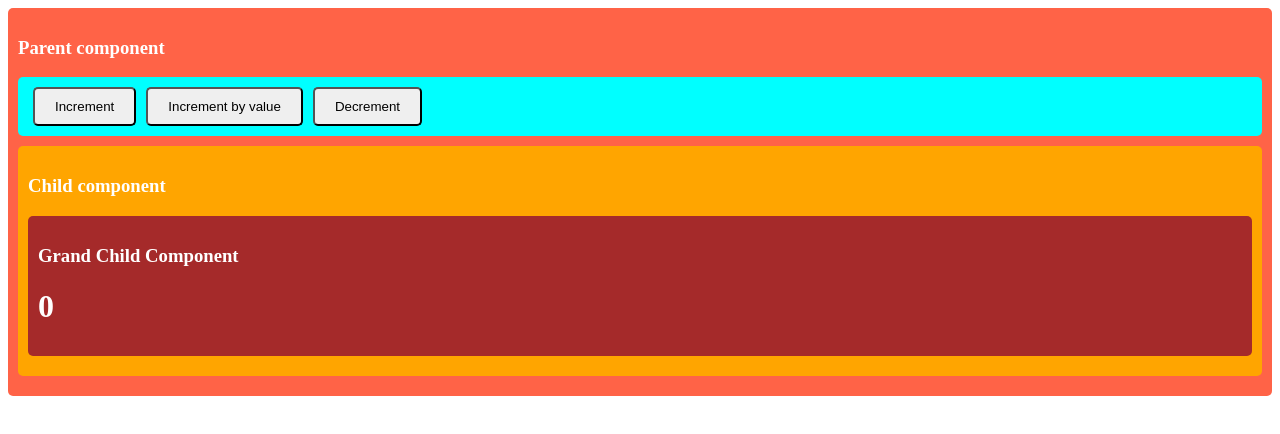
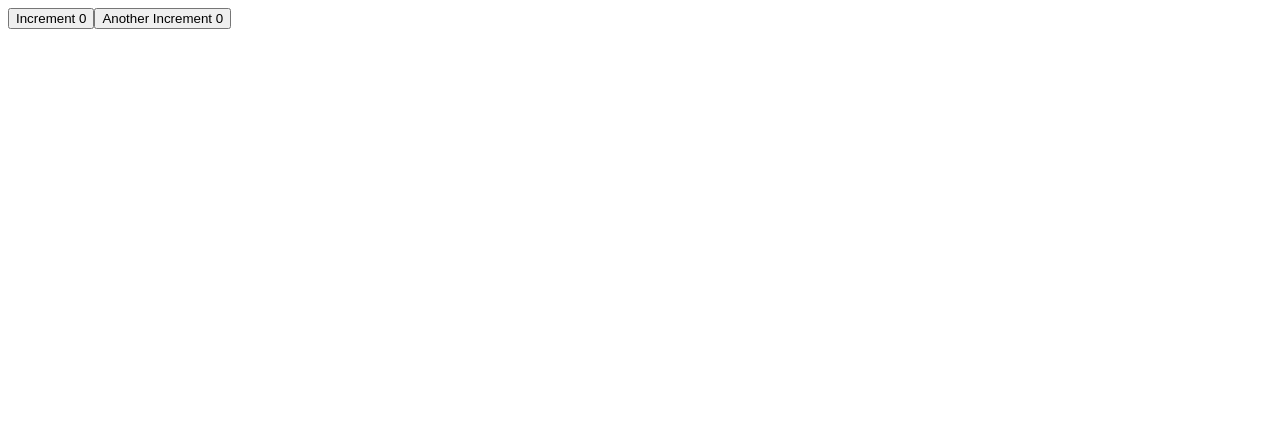
Before and after one commit to chinmoy-kumar/programming-languages-fundamentals, a React (Vite) app in the folder react-fundamentals/react-practice/: page / in a window 1280 px wide. Shown: the top 434 px of the page. Built offline with nearby package versions, Linux system fonts and the light colour scheme.

Commit message:
add App-archive-4.jsx and App.jsx

```diff
--- a/react-fundamentals/react-practice/src/components/App.jsx
+++ b/react-fundamentals/react-practice/src/components/App.jsx
@@ -1,18 +1,20 @@
-import { Counter } from "./Counter.jsx";
-import Display from "./Display.jsx";
-import CounterProvider from "../providers/counter.provider.jsx";
-import "./Box.css";
+import { useEffect, useState } from "react";
 
 function App() {
+    const [count, setCount] = useState(0);
+    const [anotherCount, setAnotherCount] = useState(0);
+
+    useEffect(() => {
+        console.log("useEffect func triggered");
+    }, [anotherCount]) //* dependency array has 'anotherCount'. So the useEffect function will only trigger while the 'anotherCount' changes
+
   return (
-    <CounterProvider>
-      <div className="box-tomato">
-        <h3>Parent component</h3>
-        <Counter/>
-        <Display/>
-      </div>
-    </CounterProvider>
-  );
+    <div>
+        <button onClick={() => setCount(count+1)}>Increment {count}</button>
+        <button onClick={() => setAnotherCount(anotherCount+1)}>Another Increment {anotherCount}</button>
+    </div>
+  )
 }
 
-export default App;
+
+export default App
```
Also changed, not shown: react-fundamentals/react-practice/src/components/App-archive-4.jsx (added, +18 -0 lines).
